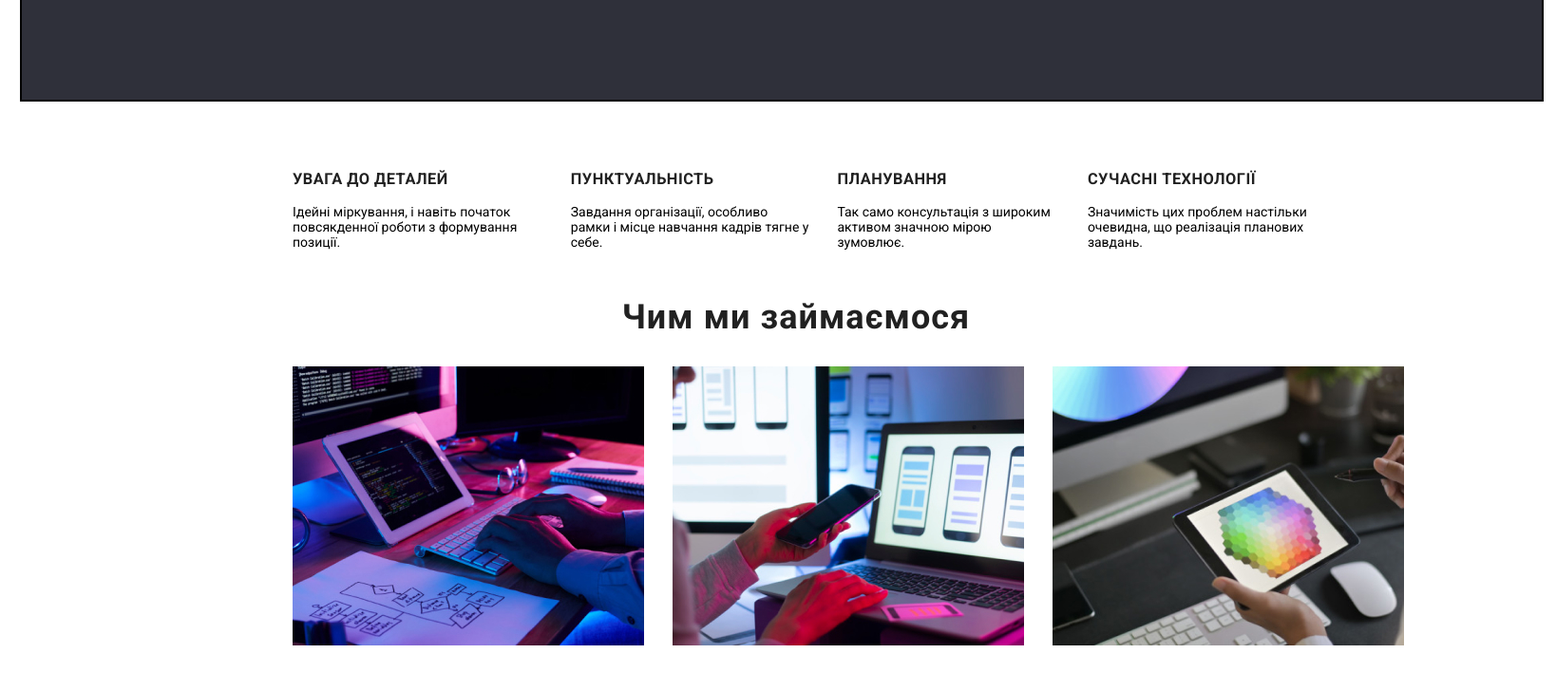
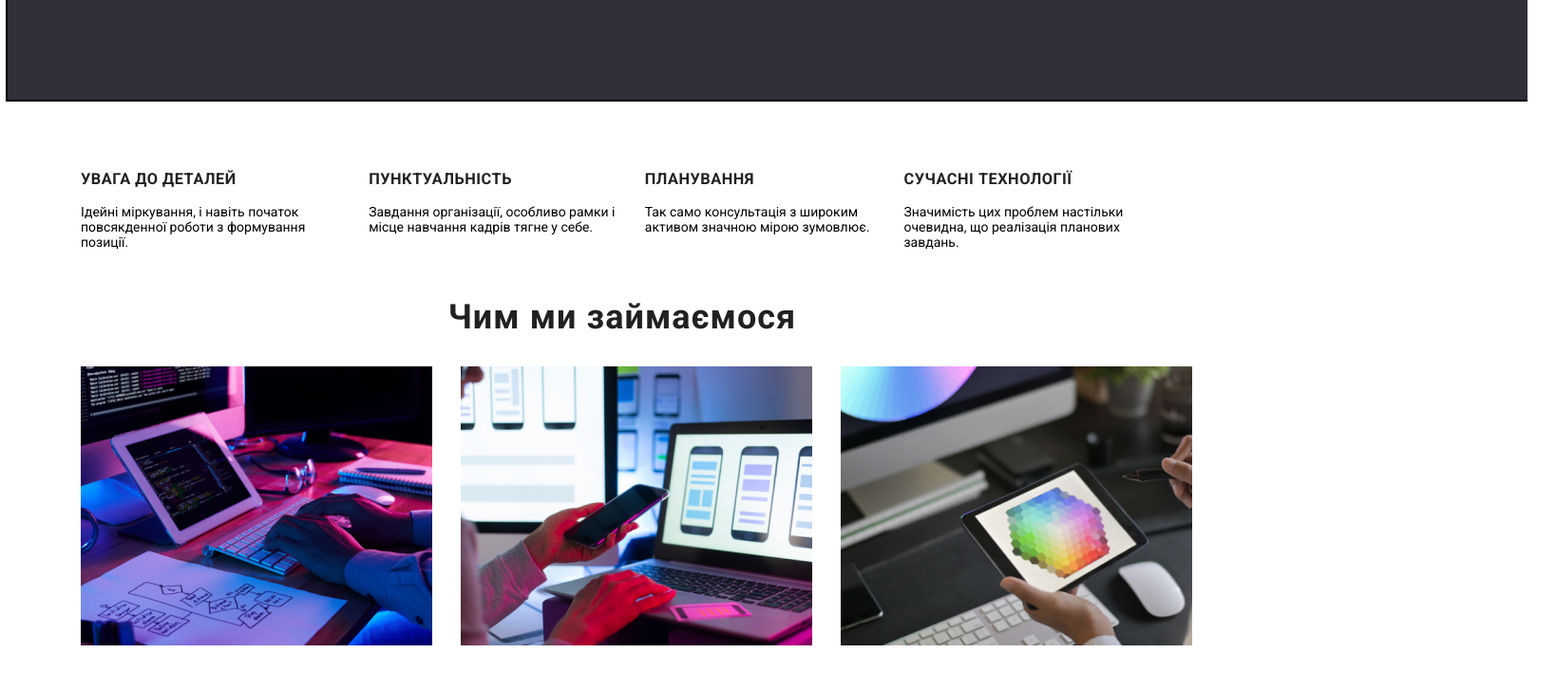
Before and after one commit to Oksaaaanad/WebStudio-project, a plain HTML site: page index.html in a window 1280 px wide. Shown: the part 620-1348 px from the top of the page at 95% size, 1638 px wide, since content can reach past the window. Drawn offline with Linux system fonts and the light colour scheme.

Commit message:
new commit

```diff
--- a/index.html
+++ b/index.html
@@ -1,6 +1,5 @@
 <!DOCTYPE html>
 <html lang="en">
-
 <head>
     <meta charset="UTF-8" />
     <meta http-equiv="X-UA-Compatible" content="IE=edge" />
@@ -10,9 +9,7 @@
         rel="stylesheet" />
     <link rel="stylesheet" type="text/css" href="style.css" />
 </head>
-
-<body>
-    <div class="wrapper">
+    <body>
         <!-- Header-->
         <header>
             <div class="container">
@@ -149,7 +146,5 @@
                 </address>
             </div>
         </footer>
-    </div>
-</body>
-
+    </body>
 </html>
--- a/style.css
+++ b/style.css
@@ -10,14 +10,8 @@ a {
 
 ul {
     list-style: none;
-}
-.wrapper {
-    width: 1600px;
-    height: 2350px;
-        padding-left: 15px;
-        padding-right: 15px;
-        margin-left: auto;
-        margin-right: auto;
+    margin: 0;
+    padding: 0;
 }
 .box {
     width: 1170px;
@@ -32,6 +26,10 @@ ul {
     width: 1600px;
     height: 80px;
      max-width: 100%;
+     padding-left: 15px;
+     padding-right: 15px;
+     margin-left: auto;
+     margin-right: auto;
     display: flex;
     justify-content: space-between;
     align-items: center;
@@ -133,8 +131,10 @@ ul {
 .features {
     width: 1170px;
     height: 98px;
-    margin-right: 215px;
-    margin-left: 215px;
+    margin-left: auto;
+    margin-right: auto;
+    /* margin-right: 215px;
+    margin-left: 215px; */
 }
 .features-title {
     opacity: 0;
@@ -166,9 +166,11 @@ ul {
 .service {
     width: 1170px;
     height: 386px;
+    margin-left: auto;
+    margin-right: auto;
     margin-top: 94px;
-    margin-left: 215px;
-    margin-right: 215px;
+    /* margin-left: 215px;
+    margin-right: 215px; */
     margin-bottom: 94px;
 }
 .service-title {
@@ -193,6 +195,8 @@ ul {
 .team {
     width: 1600px;
     height: 650px;
+    margin-left: auto;
+    margin-right: auto;
 }
 .team-title {
     font-size: 36px;
@@ -225,6 +229,8 @@ ul {
 footer {
     width: 1600px;
     height: 252px;
+    margin-left: auto;
+    margin-right: auto;
     background-color: #2f303a;
 }
 
```
